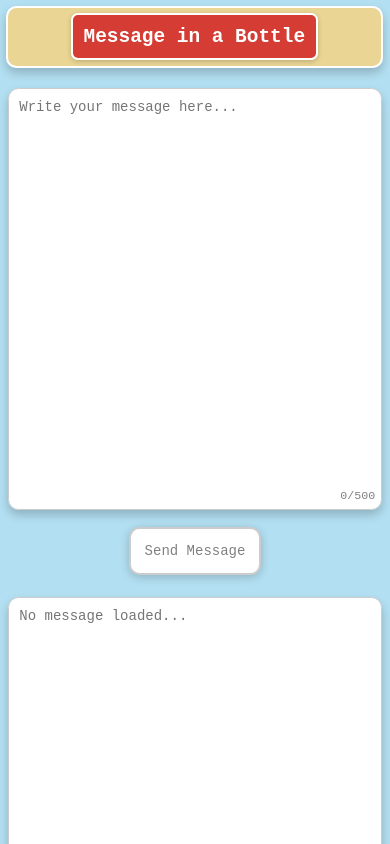
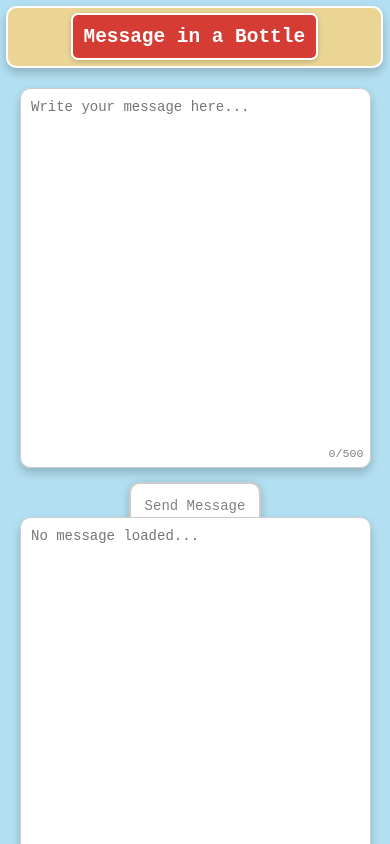
Before and after one commit to jacksoncdawson/message-in-a-bottle, a React (Create React App) app: page / in a window 390 px wide. Built offline with nearby package versions, Linux system fonts and the light colour scheme; no server answers.

Commit message:
Adjust message box scaling

```diff
--- a/src/Components/App/App.module.css
+++ b/src/Components/App/App.module.css
@@ -16,8 +16,20 @@ body {
 
 /* App Styles */
 
+.App {
+	display: flex;
+	flex-direction: column;
+	min-height: 100vh;
+}
+
 .content {
 	display: flex;
+	width: 90%;
+	margin: auto auto 2vw;
+}
+
+.bioContainer {
+	margin-top: auto;
 }
 
 @media screen and (max-width: 480px) {
@@ -25,6 +37,5 @@ body {
 		flex-direction: column;
 		align-items: center;
 		padding-top: 6rem;
-		margin: 0 2vw;
 	}
 }
--- a/src/Components/Bio/Bio.module.css
+++ b/src/Components/Bio/Bio.module.css
@@ -3,7 +3,7 @@
 }
 
 .bioContent {
-  background: var(--color_bio_background);
+	background: var(--color_bio_background);
 	display: flex;
 	padding: calc(1em + 1vw);
 }
@@ -49,7 +49,7 @@
 	display: flex;
 	flex-direction: column;
 	align-items: center;
-  justify-content: space-evenly;
+	justify-content: space-evenly;
 	background: var(--color_lobster);
 	padding: 1rem;
 	border: var(--border_std);
@@ -88,14 +88,14 @@
 /* SVG Wave */
 
 .wave {
-  transform: rotate(180deg);
+	transform: rotate(180deg);
 }
 
 .wave svg {
-  width: 100%;
-  height: 48px;
+	width: 100%;
+	height: 48px;
 }
 
 .wave .shapeFill {
-  fill: #2080A6;
+	fill: #2080a6;
 }
--- a/src/Components/MessageIn/MessageIn.module.css
+++ b/src/Components/MessageIn/MessageIn.module.css
@@ -2,7 +2,7 @@
 	display: flex;
 	flex-direction: column;
 	width: 100%;
-  padding: 1vw;
+	padding: 1vw 1vw 1vw 2vw;
 	transition: all 0.2s ease;
 	margin-bottom: 1rem;
 }
@@ -10,8 +10,8 @@
 /* Read Field */
 
 .readContainer {
-  height: 50vh;
-  margin-bottom: 2vh;
+	min-height: 45vh;
+	margin-bottom: clamp(1rem, 1rem + 1vw, 2vw);
 	box-shadow: 0 5px 10px rgba(0, 0, 0, 0.2);
 	border-radius: var(--border_radius);
 }
@@ -68,3 +68,10 @@
 	top: 1.5vh;
 	z-index: 1;
 }
+
+@media screen and (orientation: portrait) and (max-width: 480px) {
+	.container {
+		height: clamp(30vh, 30vh + 10rem, 50vh);
+		padding: 1vw;
+	}
+}
--- a/src/Components/MessageOut/MessageOut.module.css
+++ b/src/Components/MessageOut/MessageOut.module.css
@@ -2,7 +2,7 @@
 	display: flex;
 	flex-direction: column;
 	width: 100%;
-	padding: 1vw;
+	padding: 1vw 2vw 1vw 1vw;
 	transition: all 0.2s ease;
 	margin-bottom: 1rem;
 }
@@ -10,9 +10,8 @@
 /* Input Field */
 
 .inputContainer {
-	flex-grow: 1;
-	height: 50vh;
-	margin-bottom: 2vh;
+	min-height: 45vh;
+	margin-bottom: clamp(1rem, 1rem + 1vw, 2vw);
 	position: relative;
 	box-shadow: 0 5px 10px rgba(0, 0, 0, 0.2);
 	border-radius: 0.75rem;
@@ -45,3 +44,16 @@
 	border: 1px solid #ccc;
 	box-shadow: 0 0 0 2px rgba(0, 0, 0, 0.1);
 }
+
+@media screen and (orientation: portrait) and (max-width: 480px) {
+  .container {
+    height: clamp(30vh, 30vh + 10rem, 50vh);
+    padding: 1vw;
+  }
+}
+
+@media screen and (max-width: 480px) {
+  .container {
+    margin-bottom: 2rem;
+  }
+}
```
Lines whose indentation alone changed are shown as unchanged.
